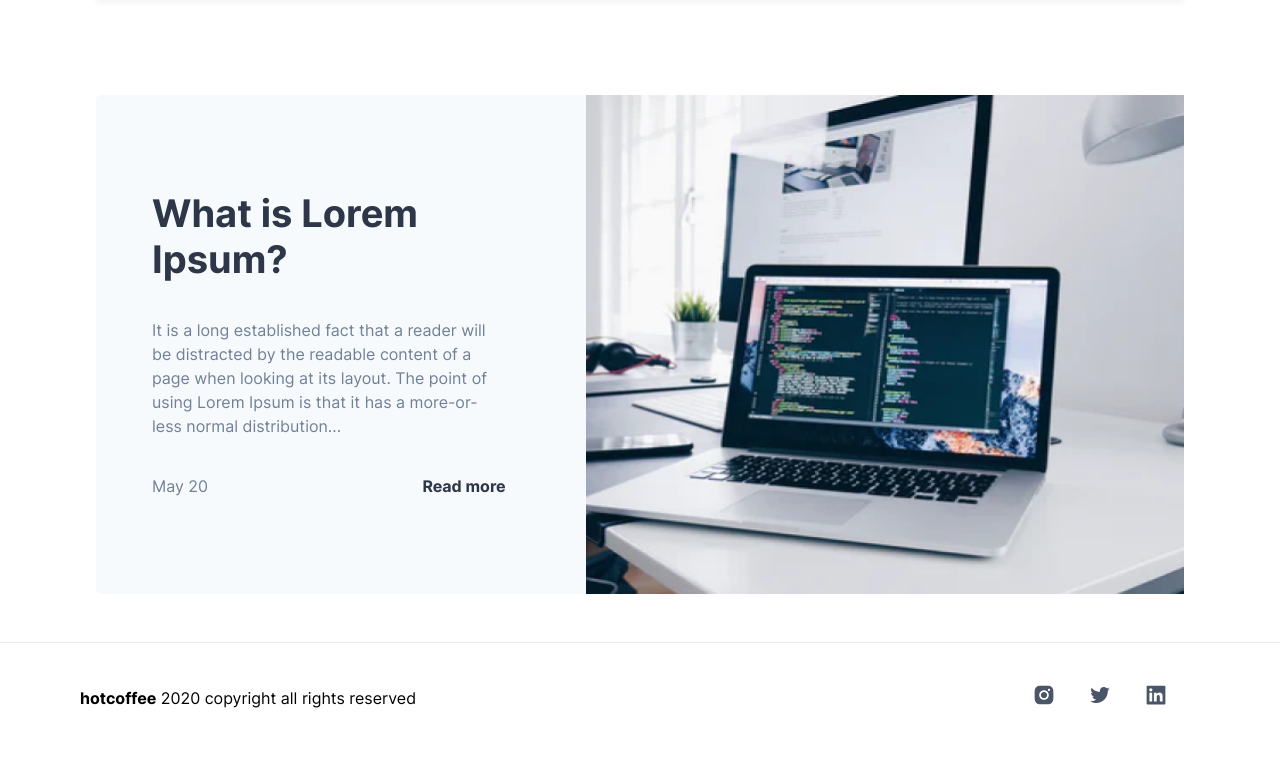
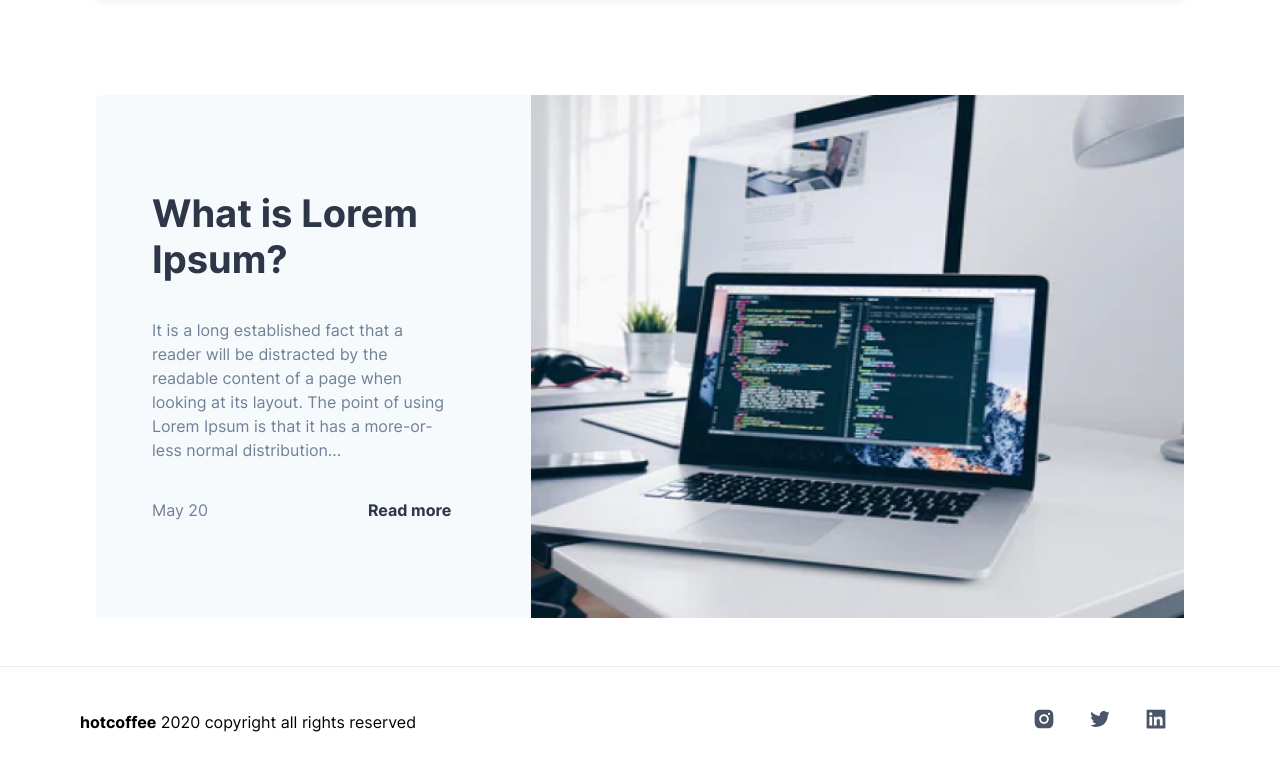
Before and after one commit to RafaelGoulartB/next-blog-cms, a Next.js app: page / in a window 1280 px wide. Shown: the part 1085-1856 px from the top of the page. Built offline with nearby package versions, Linux system fonts and the light colour scheme; a web font is replaced by a local one.

Commit message:
fix: add min height to hightlight section

```diff
--- a/components/highlight-card/index.tsx
+++ b/components/highlight-card/index.tsx
@@ -6,6 +6,7 @@ import Image from 'next/image'
 const HighlightSection: React.FC = () => {
   return (
     <Flex
+      minH={{ base: 'none', xl: '720px' }}
       background="#f7fafc"
       flexDir={{ sm: 'column', lg: 'row-reverse' }}
       boxSizing="border-box"
@@ -14,7 +15,7 @@ const HighlightSection: React.FC = () => {
       borderRadius="sm"
     >
       {/* Image */}
-      <Flex width={{ sm: '100%', lg: '55%' }} position="relative">
+      <Flex width={{ sm: '100%', lg: '60%' }} position="relative">
         <Image
           src="/images/posts/highlight-post.png"
           alt="Post Image"
@@ -25,11 +26,12 @@ const HighlightSection: React.FC = () => {
 
       {/* Text */}
       <Flex
+        alignSelf="center"
         flexDir="column"
         py="24"
         pl={{ sm: '8', lg: '14' }}
         pr={{ sm: '8', lg: '20' }}
-        width={{ sm: '100%', lg: '45%' }}
+        width={{ sm: '100%', lg: '40%' }}
       >
         <Heading as="h3" fontSize="4xl" color="gray.800">
           What is Lorem Ipsum?
```
